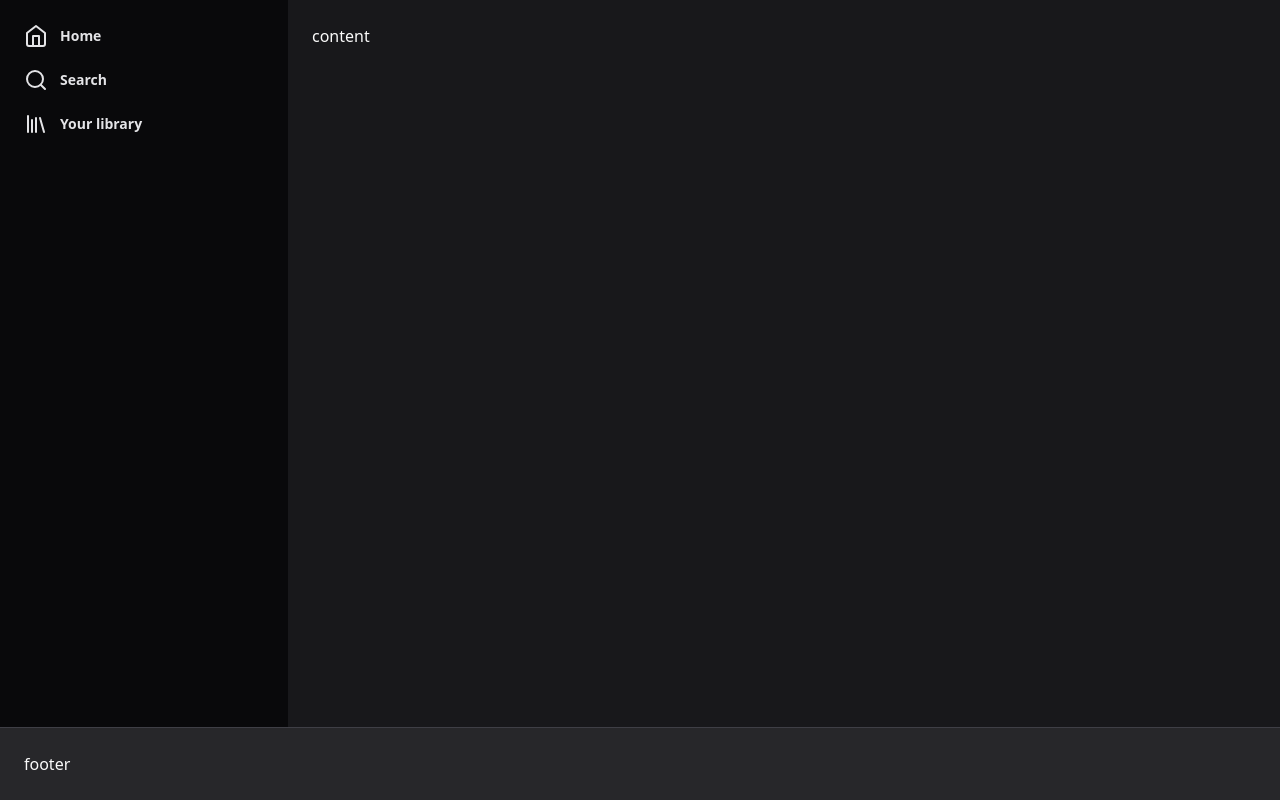
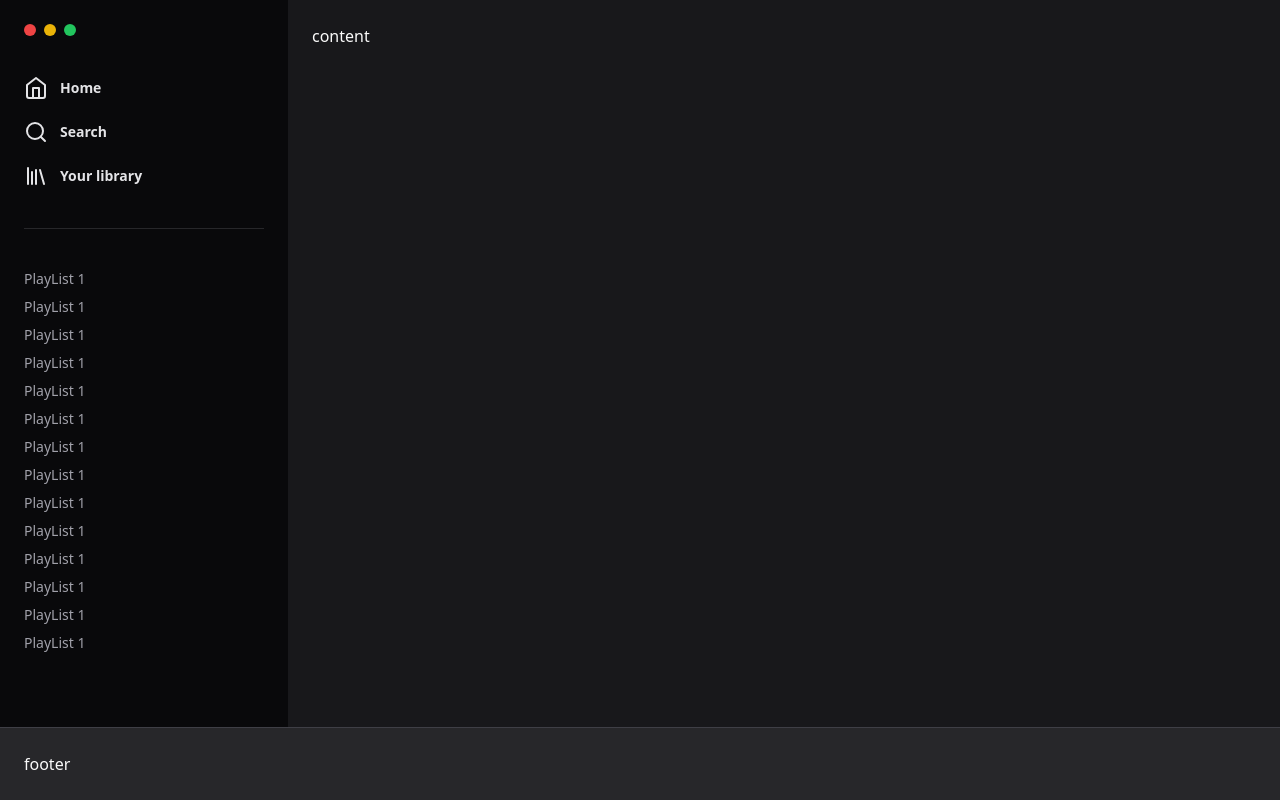
Before and after one commit to yuransimao/Spotify-interface-clone, a Next.js app in the folder JavaScript/Rocketseat/Spotify/spotify-interface-clone/: page / in a window 1280 px wide. Built offline with nearby package versions, Linux system fonts and the light colour scheme.

Commit message:
addicionando playList

```diff
--- a/JavaScript/Rocketseat/Spotify/spotify-interface-clone/src/app/page.js
+++ b/JavaScript/Rocketseat/Spotify/spotify-interface-clone/src/app/page.js
@@ -5,7 +5,14 @@ export default function Home() {
       <div className={`flex flex-1`}>
 
         <aside className={`w-72 bg-zinc-950 p-6`}>
-          <nav className={`space-y-5`}>
+
+          <div className={`flex items-center gap-2`}>
+            <div className={`w-3 h-3 bg-red-500 rounded-full`}/>
+            <div className={`w-3 h-3 bg-yellow-500 rounded-full`}/>
+            <div className={`w-3 h-3 bg-green-500 rounded-full`}/>
+          </div>
+
+          <nav className={`space-y-5 mt-10`}>
             <a href='#' className={`flex items-center gap-3 text-sm font-semibold text-zinc-200`}>
               <Homeicon/>
               Home
@@ -20,6 +27,26 @@ export default function Home() {
               Your library
               </a>
           </nav>
+          <nav className={`mt-10 pt-10 border-t border-zinc-800 flex flex-col gap-2`}>
+            <a href='#' className={`text-sm text-zinc-400`}>PlayList 1</a>
+            <a href='#' className={`text-sm text-zinc-400`}>PlayList 1</a>
+            <a href='#' className={`text-sm text-zinc-400`}>PlayList 1</a>
+            <a href='#' className={`text-sm text-zinc-400`}>PlayList 1</a>
+            <a href='#' className={`text-sm text-zinc-400`}>PlayList 1</a>
+            <a href='#' className={`text-sm text-zinc-400`}>PlayList 1</a>
+            <a href='#' className={`text-sm text-zinc-400`}>PlayList 1</a>
+            <a href='#' className={`text-sm text-zinc-400`}>PlayList 1</a>
+            <a href='#' className={`text-sm text-zinc-400`}>PlayList 1</a>
+            <a href='#' className={`text-sm text-zinc-400`}>PlayList 1</a>
+            <a href='#' className={`text-sm text-zinc-400`}>PlayList 1</a>
+            <a href='#' className={`text-sm text-zinc-400`}>PlayList 1</a>
+            <a href='#' className={`text-sm text-zinc-400`}>PlayList 1</a>
+            <a href='#' className={`text-sm text-zinc-400`}>PlayList 1</a>
+
+
+          </nav>
+
+
           </aside>
 
         <main className={`flex-1 p-6`}>content</main>
```
